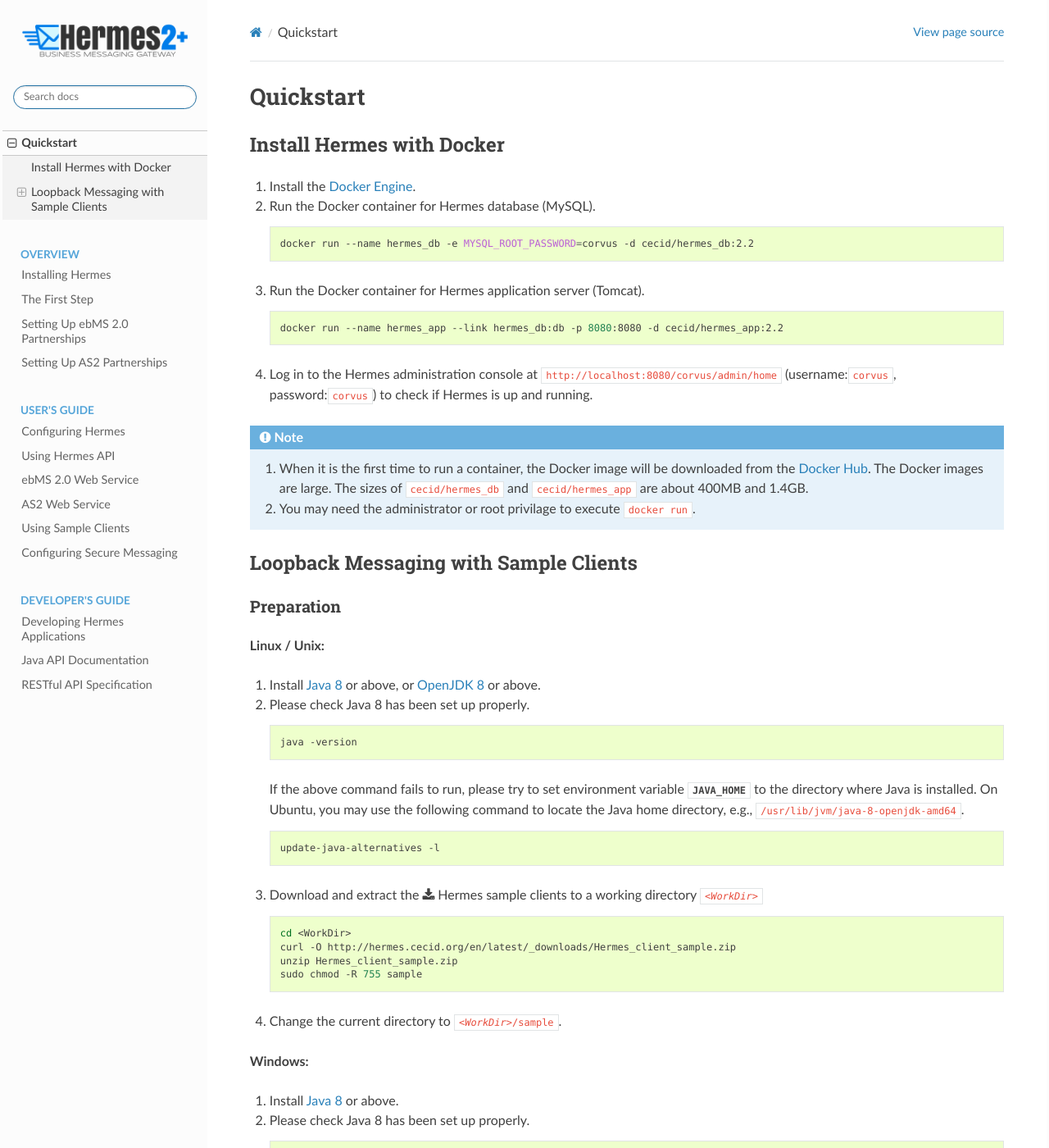
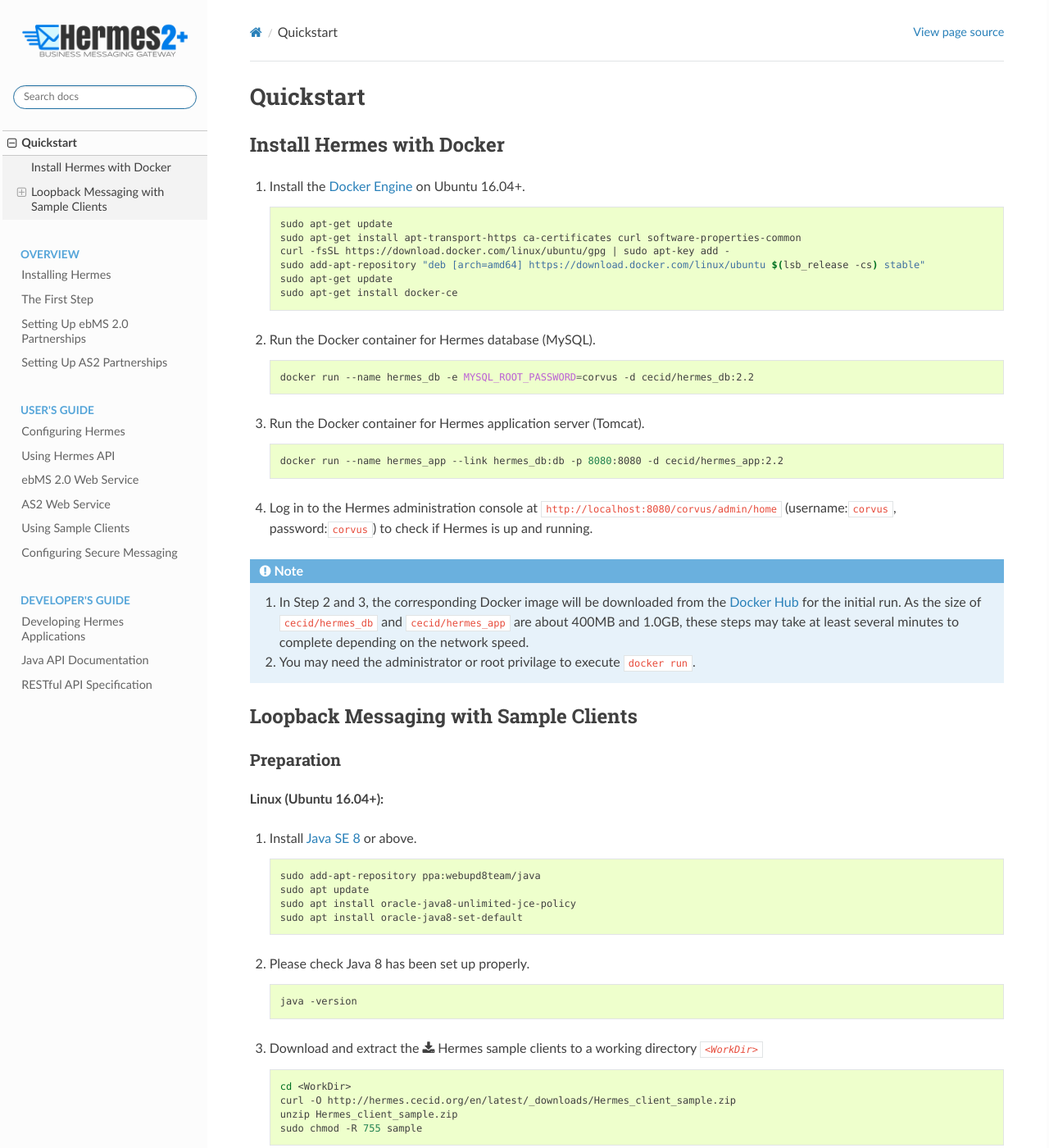
Before and after one commit to cecid/hermes-docs, a Sphinx documentation site: the page built from docs/source/quickstart.rst, in a window 1280 px wide and 1400 px high. Shown: the whole window at 82% size. Built offline with Sphinx 7.4.7 and the Read the Docs theme 2.0.0, drawn with Linux system fonts in a browser that asks for light colours; some of the changed text lies outside the part shown.

Commit message:
Revise quicstart.rst

```diff
--- a/docs/source/quickstart.rst
+++ b/docs/source/quickstart.rst
@@ -4,7 +4,17 @@
 Install Hermes with Docker
 --------------------------
 
-#. Install the `Docker Engine <https://docs.docker.com/engine/installation/>`_.
+#. Install the `Docker Engine <https://docs.docker.com/engine/installation/linux/docker-ce/ubuntu/#install-using-the-repository>`_ on Ubuntu 16.04+.
+
+   .. code-block:: sh
+
+      sudo apt-get update
+      sudo apt-get install apt-transport-https ca-certificates curl software-properties-common
+      curl -fsSL https://download.docker.com/linux/ubuntu/gpg | sudo apt-key add -
+      sudo add-apt-repository "deb [arch=amd64] https://download.docker.com/linux/ubuntu $(lsb_release -cs) stable"
+      sudo apt-get update
+      sudo apt-get install docker-ce
+
 #. Run the Docker container for Hermes database (MySQL).
 
    .. code-block:: sh
@@ -21,7 +31,7 @@
 
 .. note::
 
-   1. When it is the first time to run a container, the Docker image will be downloaded from the `Docker Hub <https://hub.docker.com/>`_. The Docker images are large. The sizes of ``cecid/hermes_db`` and ``cecid/hermes_app`` are about 400MB and 1.4GB.
+   1. In Step 2 and 3, the corresponding Docker image will be downloaded from the `Docker Hub <https://hub.docker.com/>`_ for the initial run. As the size of ``cecid/hermes_db`` and ``cecid/hermes_app`` are about 400MB and 1.0GB, these steps may take at least several minutes to complete depending on the network speed.
    2. You may need the administrator or root privilage to execute ``docker run``.
 
 
@@ -31,21 +41,24 @@
 Preparation
 ^^^^^^^^^^^
 
-**Linux / Unix:**
+**Linux (Ubuntu 16.04+):**
 
-#. Install `Java 8 <http://www.oracle.com/technetwork/java/javase/downloads/index.html>`_ or above, or `OpenJDK 8 <http://openjdk.java.net/projects/jdk8/>`_ or above.
+.. _java-install:
+
+#. Install `Java SE 8 <http://www.oracle.com/technetwork/java/javase/downloads/jdk8-downloads-2133151.html>`_ or above.
+
+   .. code-block:: sh
+
+      sudo add-apt-repository ppa:webupd8team/java
+      sudo apt update
+      sudo apt install oracle-java8-unlimited-jce-policy
+      sudo apt install oracle-java8-set-default
 
 #. Please check Java 8 has been set up properly.
 
    .. code-block:: sh
 
       java -version
-
-   If the above command fails to run, please try to set environment variable :envvar:`JAVA_HOME` to the directory where Java is installed. On Ubuntu, you may use the following command to locate the Java home directory, e.g., :file:`/usr/lib/jvm/java-8-openjdk-amd64`.
-
-   .. code-block:: sh
-
-      update-java-alternatives -l
 
 #. Download and extract the :download:`Hermes sample clients <_static/Hermes_client_sample.zip>` to a working directory :file:`{<WorkDir>}`
 
@@ -61,7 +74,7 @@
 
 **Windows:**
 
-#. Install `Java 8 <http://www.oracle.com/technetwork/java/javase/downloads/index.html>`_ or above.
+#. Install `Java 8 <http://www.oracle.com/technetwork/java/javase/downloads/jdk8-downloads-2133151.html>`_ or above.
 
 #. Please check Java 8 has been set up properly.
 
@@ -87,7 +100,7 @@
 
 **Windows:**
 
-.. code-block:: doscon
+.. code-block:: sh
 
    ebms-partnership.bat
 
@@ -111,6 +124,8 @@
    The result status : Operation executed successfully.
    Please view log for details ..
 
+In the Hermes administration console at ``http://localhost:8080/corvus/admin/ebms/partnership``, you will find a new Partnership :kbd:`ebms-loopback` is created.
+
 
 Send Loopback Message
 ^^^^^^^^^^^^^^^^^^^^^
@@ -123,7 +138,7 @@
 
 **Windows:**
 
-.. code-block:: doscon
+.. code-block:: sh
 
    ebms-send.bat
 
@@ -145,6 +160,7 @@
    ----------------------------------------------------
    New message id: 20170204-090520-45900@172.17.0.3
 
+In the Hermes administration console at ``http://localhost:8080/corvus/admin/ebms/message_history``, you will find a new message is created in outbox.
 
 Query Message History
 ^^^^^^^^^^^^^^^^^^^^^
@@ -157,7 +173,7 @@
 
 **Windows:**
 
-.. code-block:: doscon
+.. code-block:: sh
 
    ebms-history.bat
 
@@ -217,7 +233,7 @@
 
 **Windows:**
 
-.. code-block:: doscon
+.. code-block:: sh
 
    ebms-history.bat
 
```
